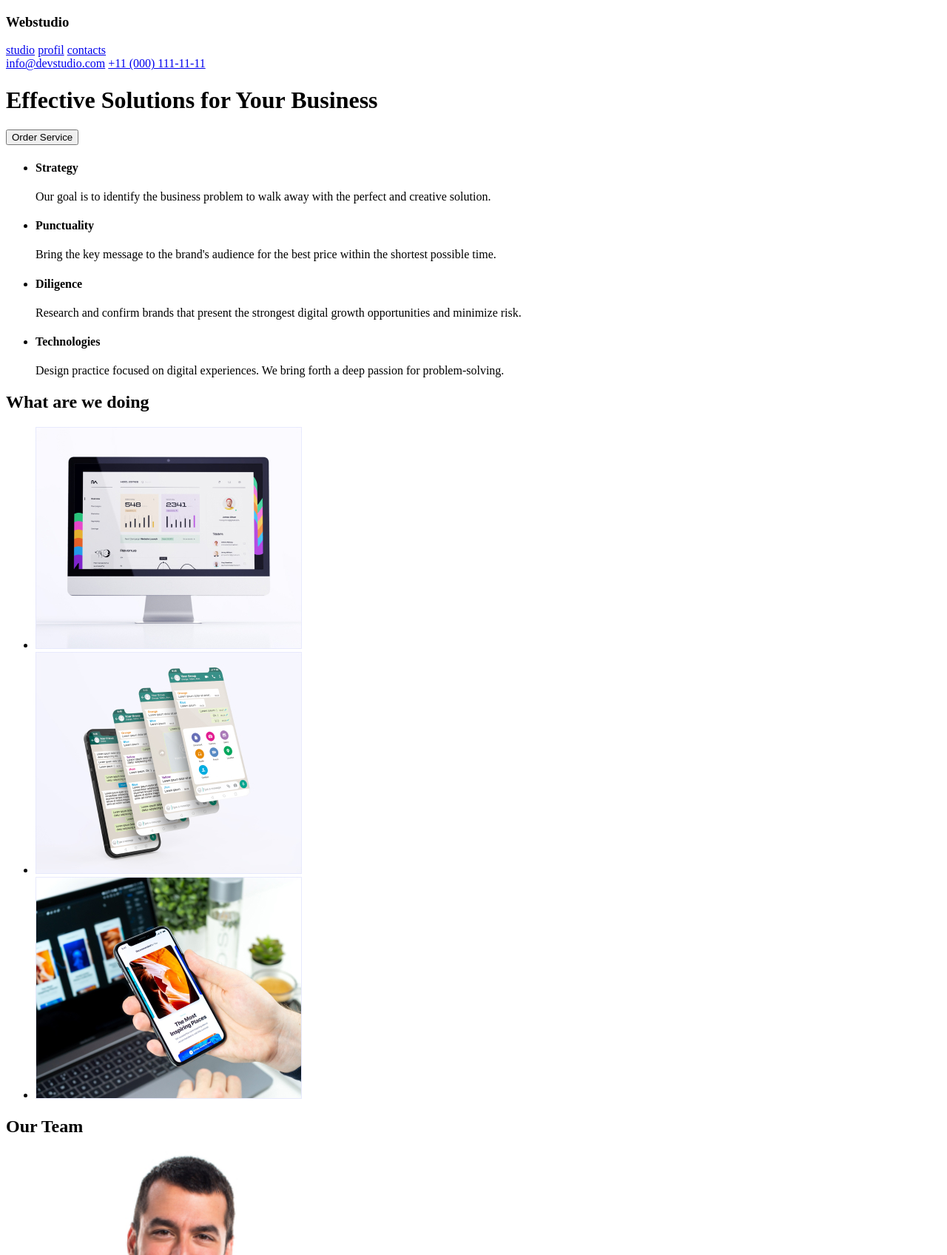
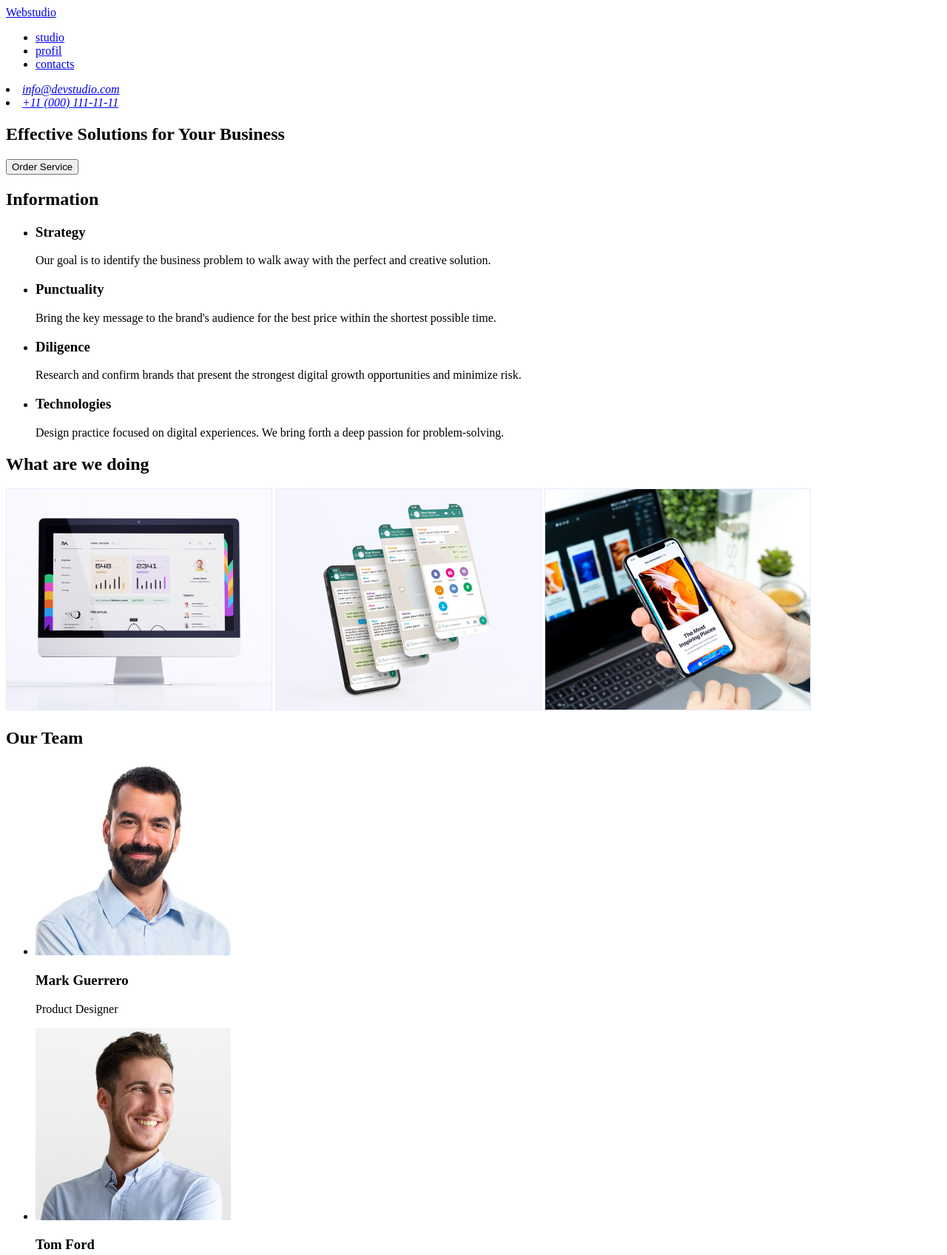
Before and after one commit to Vovi1/Tutorial, a plain HTML site: page index.html in a window 1280 px wide. Shown: the top 1696 px of the page at 74% size. Drawn offline with Linux system fonts and the light colour scheme.

Commit message:
i add stracher html home work 01

```diff
--- a/index.html
+++ b/index.html
@@ -9,102 +9,133 @@
 
   <body>
     <!-- wapper -->
-    <h3>Webstudio</h3>
+    <header>
+
 
     <nav>
-      <a href="studio">studio</a>
-      <a href="profil">profil</a>
-      <a href="contacts">contacts</a>
+       <a href="Webstudio">Webstudio</a>
+      <ul>
+        <li><a href="#">studio</a></li>
+        <li><a href="#">profil</a></li>
+        <li><a href="#">contacts</a></li>
+      </ul>
+
+
     </nav>
 
     <!-- contacts -->
+    <address>
+      <li>
+        <a href="mailto:info@devstudio.com">info@devstudio.com</a>
+      </li>
+      <li>
+        <a href="tel:+110001111111">+11 (000) 111-11-11</a>
+      </li>
 
-    <a href="mailto:info@devstudio.com">info@devstudio.com</a>
 
-    <a href="tel:+110001111111">+11 (000) 111-11-11</a>
+
+    </address>
+
+  </header>
     <!--text  -->
+
+
     <main>
+      <section>
         <h1>Effective Solutions for Your Business</h1>
         <button type="button">Order Service</button>
+      </section>
+
       <!-- information -->
+      <section>
+
+        <h2>Information</h2>
+
         <ul>
           <li>
-          <h4>Strategy</h4>
+            <h3>Strategy</h3>
             <p>
               Our goal is to identify the business problem to walk away with the
               perfect and creative solution.
             </p>
           </li>
           <li>
-          <h4>Punctuality</h4>
+            <h3>Punctuality</h3>
             <p>
               Bring the key message to the brand's audience for the best price
               within the shortest possible time.
             </p>
           </li>
           <li>
-          <h4>Diligence</h4>
+            <h3>Diligence</h3>
             <p>
               Research and confirm brands that present the strongest digital
               growth opportunities and minimize risk.
             </p>
           </li>
           <li>
-          <h4>Technologies</h4>
+            <h3>Technologies</h3>
             <p>
               Design practice focused on digital experiences. We bring forth a
               deep passion for problem-solving.
             </p>
           </li>
         </ul>
+      </section>
+
       <!-- products -->
+      <section>
       <h2>What are we doing</h2>
 
-      <ul>
-        <li>
+
+
           <img src="./images/frame-1.jpg" alt="compucter" width="360">
-        </li>
-        <li>
+
+
           <img src="./images/img-2.jpg" alt="phone" width="360">
-        </li>
-        <li>
+
+
           <img
             src="./images/img-3.jpg" alt=" servers skills with phone and compucter" width="360">
-        </li>
-      </ul>
+
+          </section>
       <!-- personal -->
+      <section>
       <h2>Our Team</h2>
       <ul>
         <li>
           <img
-            src="./images/img-4.jpg" alt="employer designer " width="360">
-          <h4>Mark Guerrero</h4>
+            src="./images/img-4.jpg" alt="employer designer " width="264">
+          <h3>Mark Guerrero</h3>
           <p>Product Designer</p>
         </li>
         <li>
           <img
-            src="./images/img-5.jpg" alt="employer Developer" width="360">
-          <h4>Tom Ford</h4>
+            src="./images/img-5.jpg" alt="employer Developer" width="264">
+          <h3>Tom Ford</h3>
           <p>Frontend Developer</p>
         </li>
 
         <li>
           <img
-            src="./images/img-6.jpg" alt="employer Marketing " width="360">
-          <h4>Camila Garcia</h4>
+            src="./images/img-6.jpg" alt="employer Marketing " width="264">
+          <h3>Camila Garcia</h3>
           <p>Marketing</p>
         </li>
 
         <li>
           <img
             src="./images/img-7.jpg" alt="employer  Designer" width="360">
-          <h4>Daniel Wilson</h4>
+          <h3>Daniel Wilson</h3>
           <p>UI Designer</p>
         </li>
       </ul>
+    </section>
     </main>
+
     <footer>
-      <h3>Webstudio</h3>
+<a href="Webstudio">Webstudio</a>
+
       <p>
         Increase the flow of customers and sales for your business with digital
         marketing & growth solutions.
```
Lines whose indentation alone changed are shown as unchanged.
